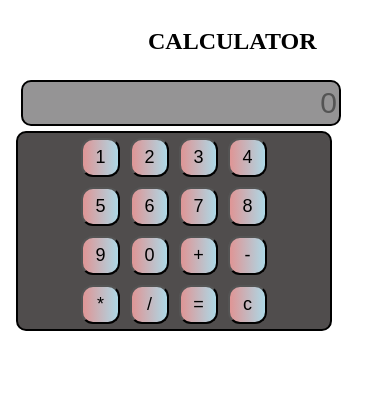
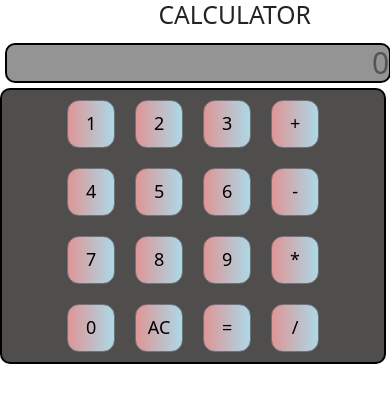
Before and after one commit to anjalishinde1912/calculator, an Angular app: page / in a window 390 px wide. Shown: the top 402 px of the page. Built offline with nearby package versions, Linux system fonts and the light colour scheme.

Commit message:
bootsrap added

```diff
--- a/package.json
+++ b/package.json
@@ -18,6 +18,7 @@
     "@angular/platform-browser": "~12.2.0",
     "@angular/platform-browser-dynamic": "~12.2.0",
     "@angular/router": "~12.2.0",
+    "bootstrap": "^5.1.0",
     "rxjs": "~6.6.0",
     "tslib": "^2.3.0",
     "zone.js": "~0.11.4"
--- a/src/app/calculator/calculator.component.html
+++ b/src/app/calculator/calculator.component.html
@@ -1,29 +1,37 @@
 <html>
+
 <head>
     <meta name="viewport" content="width=device-width, initial-scale=1.0">
 </head>
+
 <body>
     <div class="calculator">
-    <div class="header">
+        <div class="header page-header">
             <h2>CALCULATOR</h2>
         </div>
         <div class="inputarea">
-    <input disabled class="inputfield" type="text" value="{{value}}">
+            <input disabled class="input-group input-group-sm col-sm-12 m-0 p-0 inputfield" type="text"
+                value="{{value}}">
         </div>
-<div class= "btn-container">
+        <div class="btn-container ">
             <div class="firstrow">
-    <button *ngFor="let num of numberGroups" (click)="onbuttonpress(num)" class="btn" type="button">{{num}}</button>
+                <button *ngFor="let num of numberGroups" (click)="onbuttonpress(num)"
+                    class="btn btn btn-secondary btn-lg" type="button">{{num}}</button>
             </div>
             <div class="firstrow">
-    <button *ngFor="let num of numberGroups1" (click)="onbuttonpress(num)" class="btn" type="button">{{num}}</button>
+                <button *ngFor="let num of numberGroups1" (click)="onbuttonpress(num)"
+                    class="btn btn btn-secondary btn-lg" type="button">{{num}}</button>
             </div>
             <div class="firstrow">
-    <button *ngFor="let num of numberGroups2" (click)="onbuttonpress(num)" class="btn" type="button">{{num}}</button>
+                <button *ngFor="let num of numberGroups2" (click)="onbuttonpress(num)"
+                    class="btn btn btn-secondary btn-lg" type="button">{{num}}</button>
             </div>
             <div class="firstrow">
-    <button *ngFor="let num of numberGroups3" (click)="onbuttonpress(num)" class="btn" type="button">{{num}}</button>
+                <button *ngFor="let num of numberGroups3" (click)="onbuttonpress(num)"
+                    class="btn btn btn-secondary btn-lg" type="button">{{num}}</button>
             </div>
         </div>
     </div>
 </body>
+
 </html>
--- a/src/app/calculator/calculator.component.scss
+++ b/src/app/calculator/calculator.component.scss
@@ -10,6 +10,7 @@
   margin: 12px;
   border-radius: 12px;
   place-items: center;
+  color: black;
 }
 
 h2 {
@@ -88,7 +89,7 @@ h2 {
     grid-template-columns: repeat(1,55px);
     grid-template-rows:repeat(1,55px);
     margin: 20px;
-    padding: 20px;
+    padding: 18px;
 }
 }
 
@@ -137,24 +138,24 @@ h2 {
     grid-template-columns: repeat(1,20px);
     grid-template-rows:repeat(1,20px);
     grid-auto-flow: column;
-    margin: 5px;
-    padding: 12px;
+    margin: 10px;
+    padding: 15px;
     font-size: 18px;
 }
 }
 
 
-@media screen and (max-width: 434px) {
+@media screen and (max-width: 491px) {
   .calculator {
     @include calculatormedia;
   }
   .btn {
     display: inline-grid;
-    grid-template-columns: repeat(1,15px);
-    grid-template-rows:repeat(1,15px);
+    grid-template-columns: repeat(1,20px);
+    grid-template-rows:repeat(1,20px);
     grid-auto-flow: column;
-    margin: 5px;
-    padding: 10px;
+    margin: 10px;
+    padding: 13px;
     font-size: 18px;
 }
 .calculator {
@@ -162,13 +163,13 @@ h2 {
 
 
   .inputfield {
-    width:80vw;
+    width:99vw;
     height: 40px;
     font-size: 30px;
   }
 
   .btn-container {
-    width:80vw;
+    width:99vw;
     place-items: center;
   }
 }
--- a/src/app/calculator/calculator.component.ts
+++ b/src/app/calculator/calculator.component.ts
@@ -7,10 +7,10 @@ import { Component } from '@angular/core';
 })
 export class CalculatorComponent {
   value:string = '0';
-  numberGroups =[1,2,3,4];
-  numberGroups1 =[5,6,7,8];
-  numberGroups2 =[9,0,'+','-'];
-  numberGroups3 =['*','/','=','c'];
+  numberGroups =[1,2,3,'+'];
+  numberGroups1 =[4,5,6,'-'];
+  numberGroups2 =[7,8,9,'*'];
+  numberGroups3 =[0,'AC','=','/'];
   readyForNewInput = true;
   oldvalue='';
   lastoperator='*';
@@ -30,7 +30,7 @@ export class CalculatorComponent {
         this.readyForNewInput=false;
       }
 
-      else if(num ==="c") {
+      else if(num ==="AC") {
         this.value = '0';
         this.readyForNewInput=true;
       }
--- a/src/styles.css
+++ b/src/styles.css
@@ -1 +1,2 @@
 /* You can add global styles to this file, and also import other style files */
+@import "~bootstrap/dist/css/bootstrap.css"
```
Also changed, not shown: 1 other file (tests, documents, lock files or other folders). Lines whose indentation alone changed are shown as unchanged.
